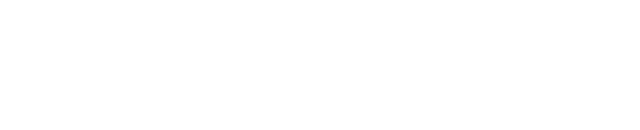
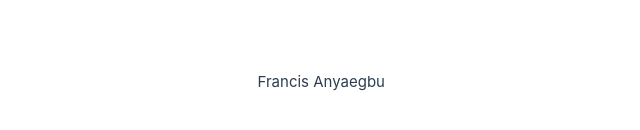
Before and after one commit to francisanyaegbu/Vue-Test, a Vue app: page / in a window 1280 px wide. Shown: the part 318-448 px from the top of the page, without its empty margins (255-895 px from the left). Built offline with nearby package versions, Linux system fonts and the light colour scheme; the HTML template or start-up script is replaced by a standard one.

Commit message:
Added a p tag

```diff
--- a/src/App.vue
+++ b/src/App.vue
@@ -1,3 +1,18 @@
+<script>
+export default {
+  name: 'App',
+  data() {
+    return {
+      name: 'Francis Anyaegbu'
+    };
+  }
+};
+</script>
+
+
+
 <template>
-  <h1></h1>
+  <p>
+    {{ name }}
+  </p>
 </template>
```
